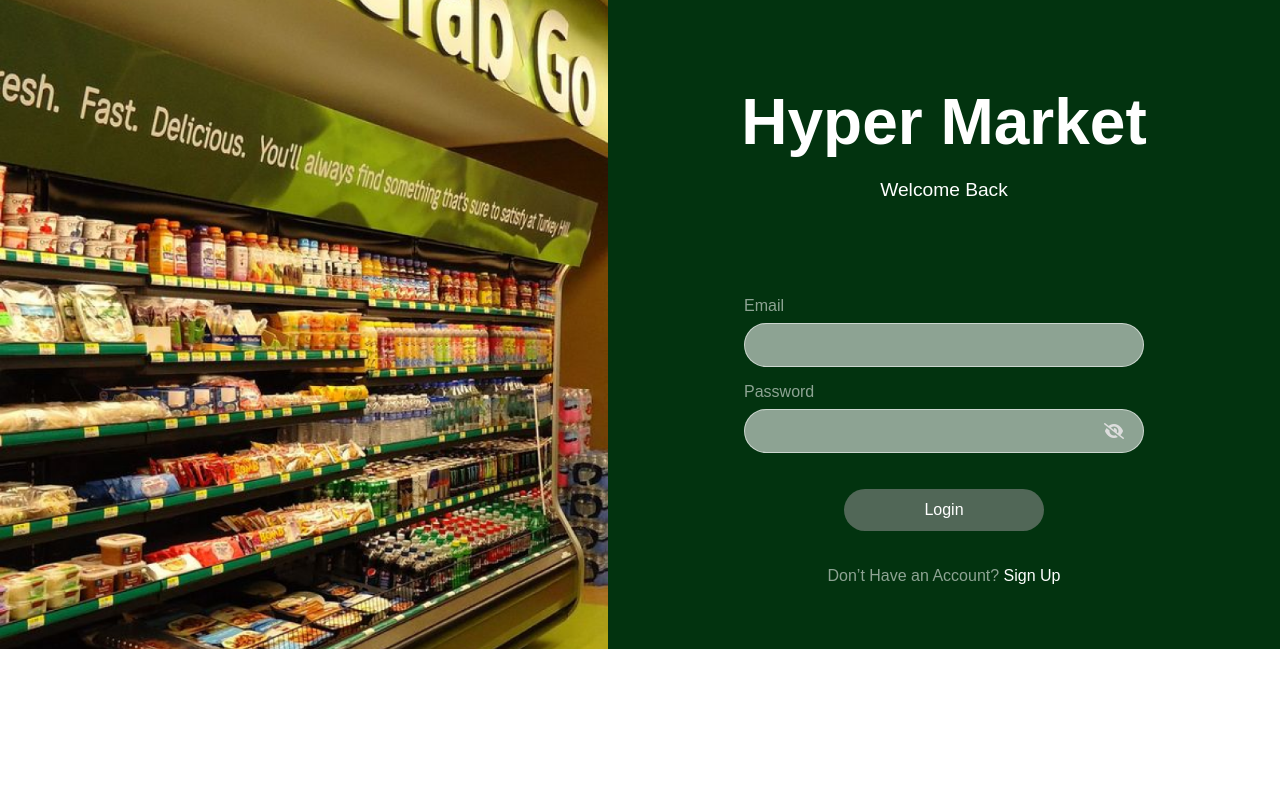
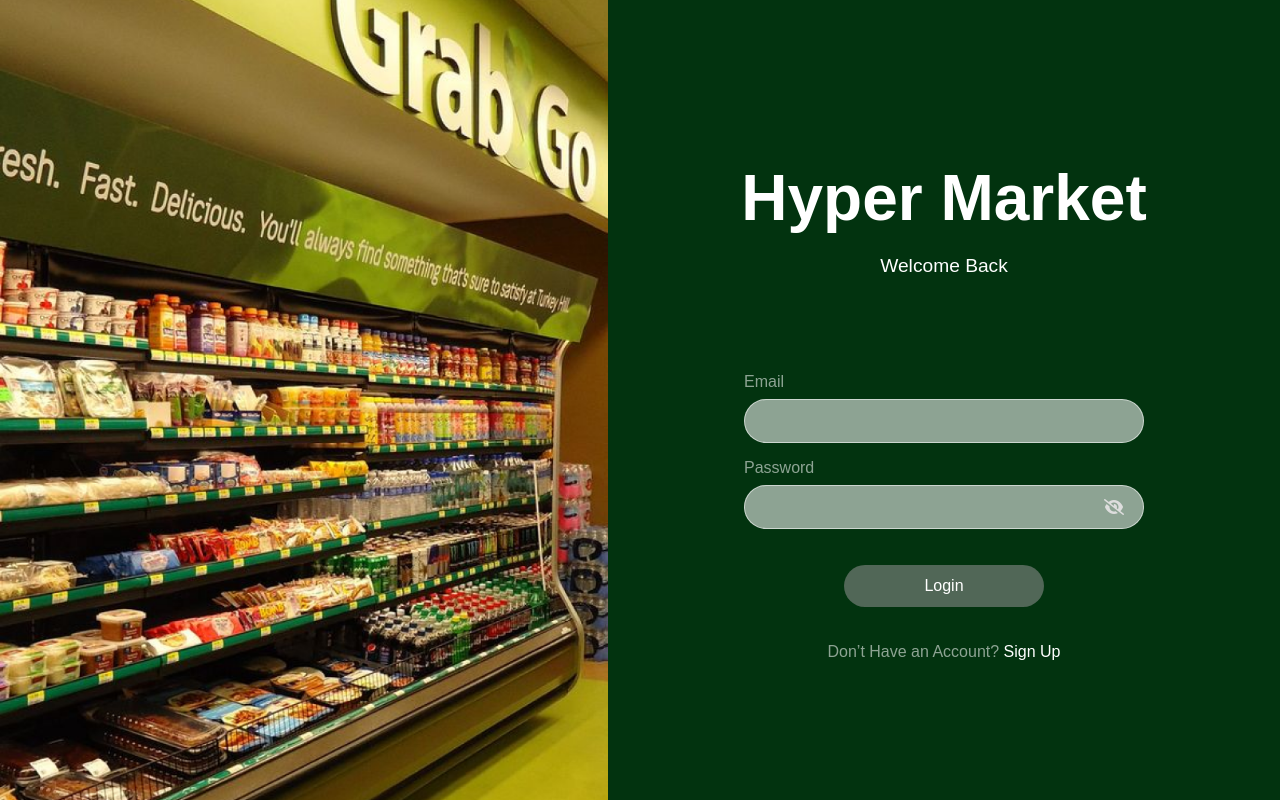
Before and after one commit to alyaaraffat/HyperMarket, a React (Vite) app: page /login in a window 1280 px wide. Built offline with nearby package versions, Linux system fonts and the light colour scheme; a web font is replaced by a local one.

Commit message:
Update App.css

```diff
--- a/src/App.css
+++ b/src/App.css
@@ -7,9 +7,12 @@ body {
 }
 
 /* Login Wrapper Styles */
-.login-wrapper, .register-wrapper {
+.login-wrapper {
   display: flex;
-  /* height: 100vh; */
+  height: 100vh;
+}
+.register-wrapper{
+  display:flex;
 }
 
 /* Image Section Styles */
```
